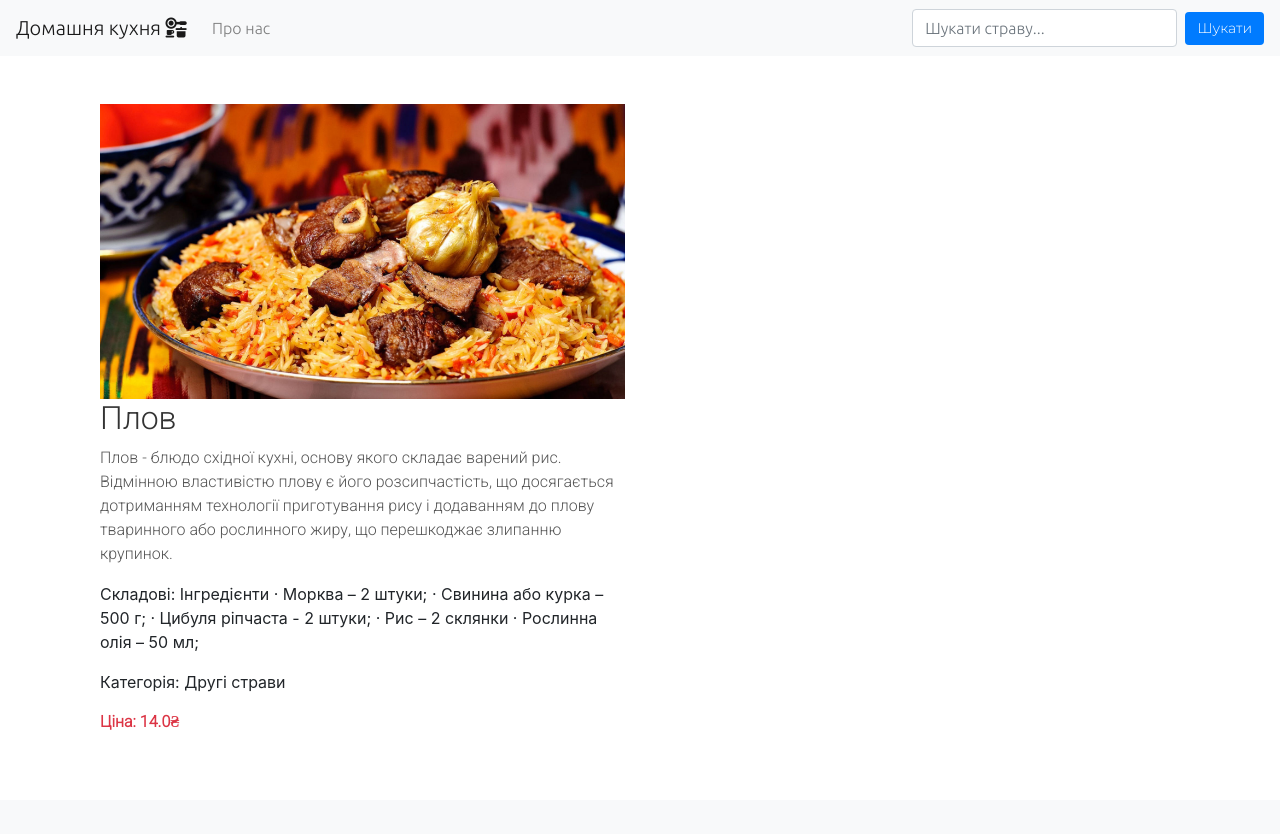
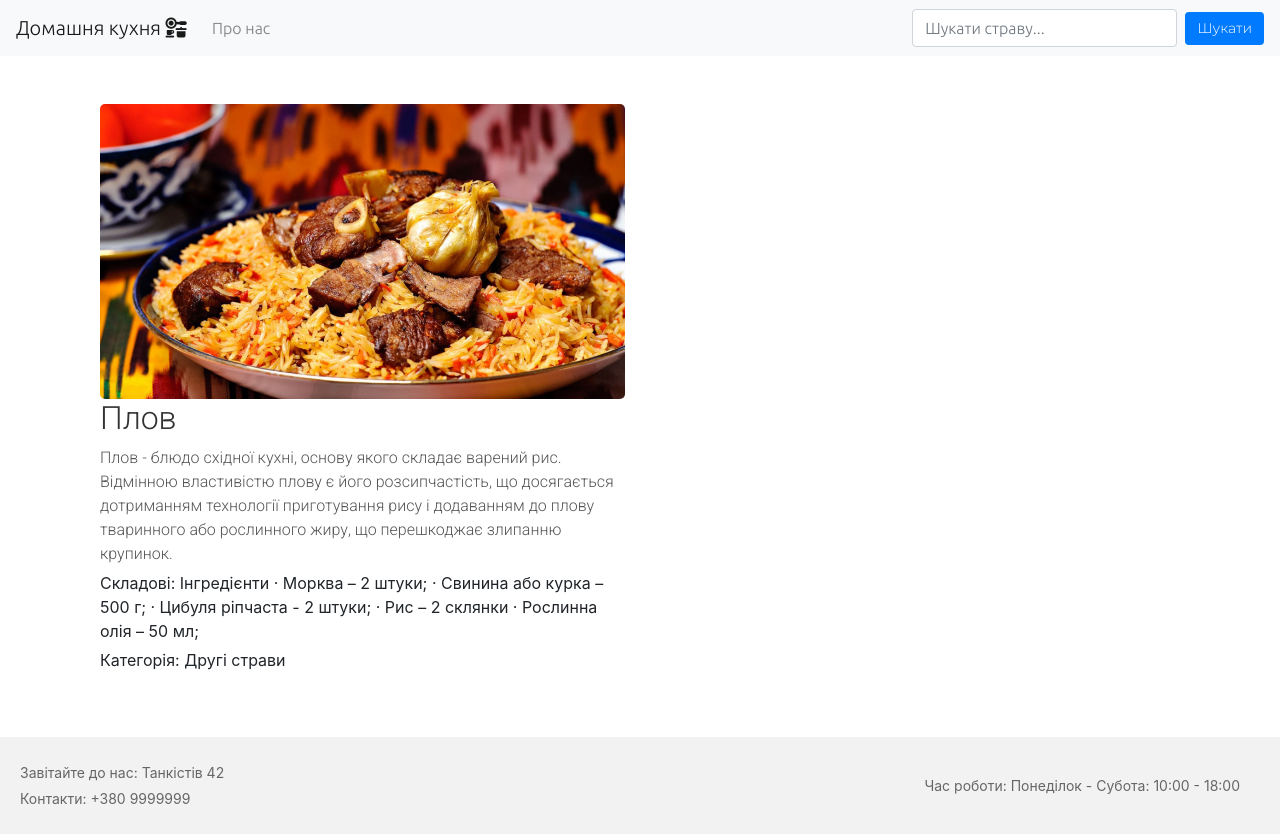
Before and after one commit to Kazak2410/HomeKitchen, a Django app: a page that uses templates/base.html in a window 1280 px wide. Before the commit the page ends 730 px from the top, so only its background shows below. Run offline with Django 4.2, Linux system fonts and the light colour scheme; data comes from the database, SQL or seed files in the repository; some libraries are stand-ins or nearby versions.

Commit message:
Add footer to the page

```diff
--- a/dishes/urls.py
+++ b/dishes/urls.py
@@ -1,7 +1,9 @@
 from django.urls import path
-from .views import DishCreateView, DishDetailView
+from .views import DishCreateView, DishDetailView, search
 
 urlpatterns = [
     path('create-dish/', DishCreateView.as_view(), name='create-dish'),
-    path('dish-detail/<slug:slug>/', DishDetailView.as_view(), name='dish-detail')
+    path('dish-detail/<slug:slug>/', DishDetailView.as_view(), name='dish-detail'),
+    path('search/', search, name='search')
+
 ]
--- a/dishes/views.py
+++ b/dishes/views.py
@@ -1,8 +1,10 @@
+from django.shortcuts import render
 from django.views.generic.edit import CreateView
 from django.views.generic.detail import DetailView
 from .models import Dish
 from .forms import DishForm
 from django.urls import reverse_lazy
+from django.db.models.functions import Lower
 
 
 class DishCreateView(CreateView):
@@ -16,3 +18,13 @@ class DishDetailView(DetailView):
     model = Dish
     template_name = 'dish_detail.html'
     context_object_name = 'dish'
+
+
+def search(request):
+    if request.method == 'POST':
+        searched = request.POST['searched']
+        dishes = Dish.objects.annotate(lower_name=Lower('name')).filter(lower_name__icontains=searched)
+
+        return render(request, 'search.html', {'searched': searched, 'dishes': dishes})
+    else:
+        return render(request, 'search.html', {})
--- a/pages/urls.py
+++ b/pages/urls.py
@@ -3,5 +3,5 @@ from .views import HomePageView, AboutPageView
 
 urlpatterns = [
     path('', HomePageView.as_view(), name='home_page'),
-    path('about/', AboutPageView.as_view(), name='about_page')
+    path('about/', AboutPageView.as_view(), name='about_page'),
 ]
--- a/static/css/styles.css
+++ b/static/css/styles.css
@@ -7,6 +7,10 @@
 .dish-image {
     max-width: 300px;
     max-height: 200px;
+    border-radius: 5px;
+}
+
+.img-fluid {
     border-radius: 5px;
 }
 
@@ -27,19 +31,12 @@ nav {
 
 .dish-title {
     font-family: "Roboto";
-    /* font-weight: bold; */
     color: #333;
-}
-
-.dish-price {
-    font-family: "Roboto";
-    color: #dc3545;
-    font-weight: bold;
 }
 
 .dish-ingredients {
     font-family: "Roboto";
-    color: #777;
+    color:  #777;
     margin-top: 8px;
 }
 
@@ -92,3 +89,57 @@ nav {
 .category-name {
     font-family: "Open Sans";
 }
+
+html, body {
+    height: 100%;
+}
+
+body {
+    display: flex;
+    flex-direction: column;
+}
+
+.content {
+    flex: 1;
+}
+
+footer {
+    padding: 20px;
+    background-color: #f2f2f2;
+    margin-top: auto;
+}
+
+.footer-content {
+    display: flex;
+    justify-content: space-between;
+    align-items: center;
+}
+
+.column {
+    margin-right: 20px;
+}
+
+p {
+    margin: 5px 0;
+}
+
+footer p {
+    font-size: 14px;
+    color: #666;
+}
+
+.footer-heading {
+    font-weight: bold;
+    font-size: 16px;
+}
+
+.footer-text {
+    font-size: 14px;
+    line-height: 1.5;
+}
+
+.footer-copyright {
+    font-size: 12px;
+    color: #999;
+    text-align: center;
+}
--- a/templates/base.html
+++ b/templates/base.html
@@ -20,7 +20,7 @@
     <!-- css styles -->
     <link rel="stylesheet" href="{% static 'css/styles.css' %}">
 
-    <title>Document</title>
+    <title>Home</title>
 </head>
 <body>
     <nav class="navbar navbar-expand-lg navbar-light bg-light">
@@ -35,14 +35,34 @@
                     <a class="nav-link" href="{% url 'about_page' %}">Про нас</a>
                 </li>
             </ul>
-            <form class="form-inline my-2 my-lg-0">
-            <input class="form-control mr-sm-2" type="search" placeholder="Шукати страву..." aria-label="Search">
-            <button class="btn btn-outline-success my-2 my-sm-0" type="submit">Шукати</button>
+            <form class="form-inline my-2 my-lg-0" action="{% url 'search' %}" method="POST">
+                {% csrf_token %}
+                <input class="form-control mr-sm-2" type="search" placeholder="Шукати страву..." aria-label="Search" name="searched">
+                <button class="btn btn-outline-success my-2 my-sm-0" type="submit">Шукати</button>
             </form>
         </div>
     </nav>
     <div class="container mt-5">
-        {% block content %}{% endblock content%}
+        <div class="content">
+            {% block content %}{% endblock content%}
+        </div>
     </div>
+    <footer>
+        <div class="footer-content">
+            <div class="column">
+            <div>
+                <p>Завітайте до нас: Танкістів 42</p>
+            </div>
+            <div>
+                <p>Контакти: +380 9999999</p>
+            </div>
+            </div>
+            <div class="column">
+            <div>
+                <p>Час роботи: Понеділок - Субота: 10:00 - 18:00</p>
+            </div>
+            </div>
+        </div>
+    </footer>
 </body>
 </html>
--- a/templates/dish_detail.html
+++ b/templates/dish_detail.html
@@ -12,7 +12,6 @@
                 <p class="dish-description">{{ dish.description }}</p>
                 <p class="ingredients">Складові: {{ dish.ingredients }}</p>
                 <p class="dish-category">Категорія: {{ dish.category }}</p>
-                <p class="dish-price">Ціна: {{ dish.price }}₴</p>
             </div>
         </div>
     </div>
--- a/templates/home.html
+++ b/templates/home.html
@@ -14,7 +14,6 @@
                             <p class="dish-ingredients">
                                 {{ dish.ingredients }}
                             </p>
-                            <p class="dish-price">{{ dish.price }}₴</p>
                             <a href="{{ dish.get_absolute_url }}" class="btn btn-primary">Детальніше</a>
                         </div>
                         <br>
```
Also changed, not shown: templates/search.html (added, +15 -0 lines).
